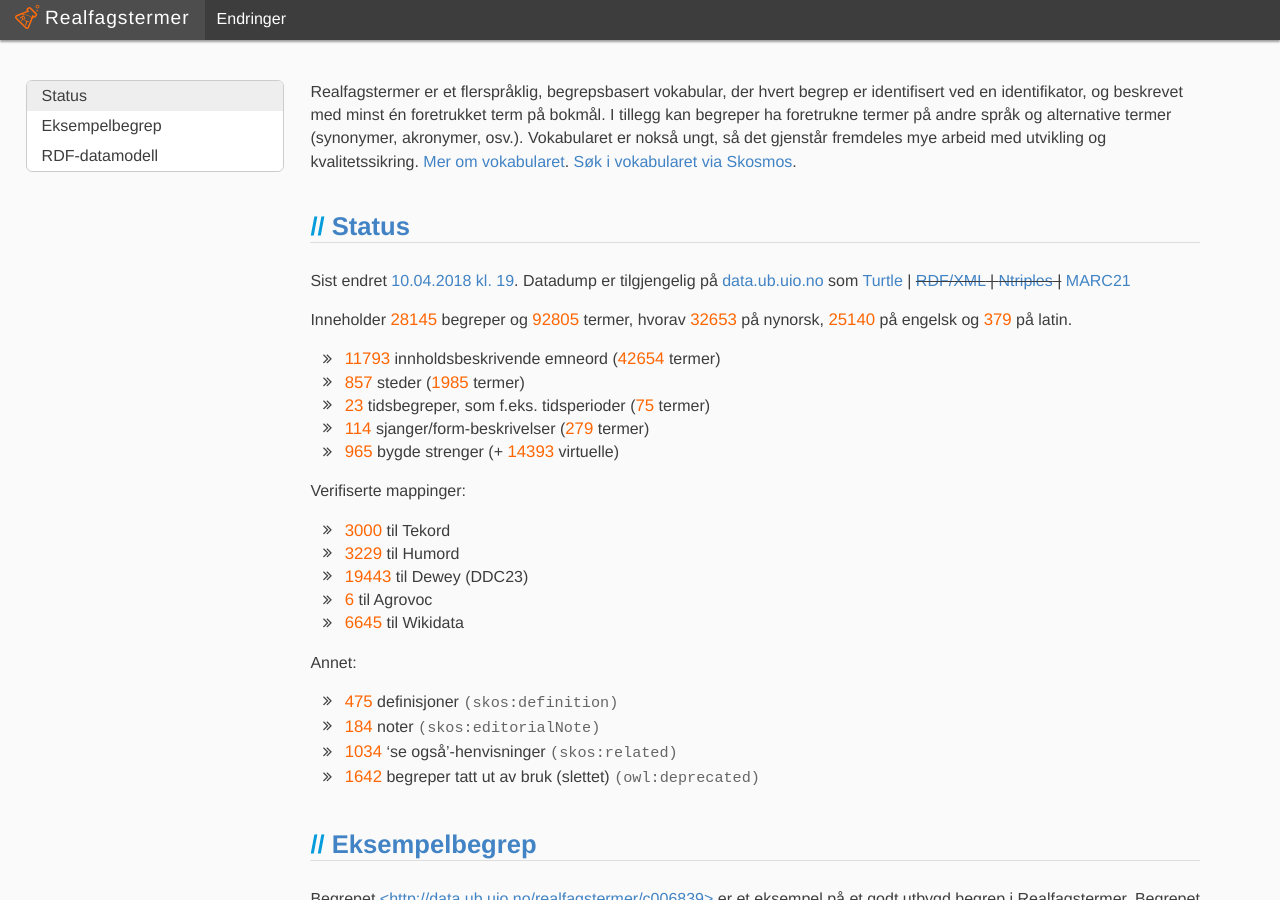
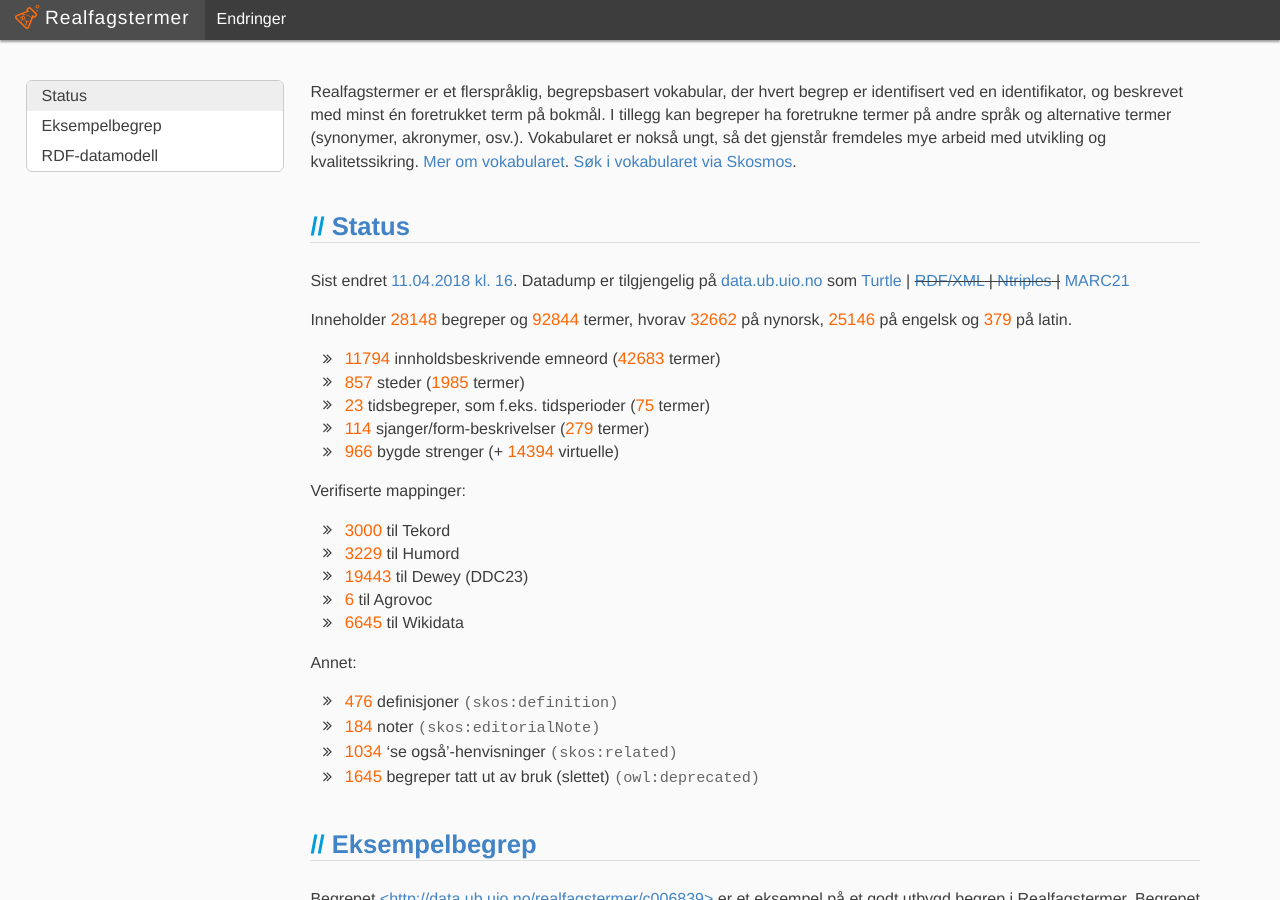
Before and after one commit to realfagstermer/realfagstermer.github.io, a Jekyll site: the page built from index.html, in a window 1280 px wide and 900 px high. Built offline with Jekyll 4.4.1, drawn with Linux system fonts in a browser that asks for light colours; nearby versions of some CDN libraries; library files that are not in the unit come from our copies.

Commit message:
Update stats

```diff
--- a/_data/stats_current.json
+++ b/_data/stats_current.json
@@ -1,10 +1,10 @@
 {
-  "concepts": 28145,
-  "conceptsWithoutStrings": 12787,
-  "deprecatedConcepts": 1642,
+  "concepts": 28148,
+  "conceptsWithoutStrings": 12788,
+  "deprecatedConcepts": 1645,
   "facets": {
     "CompoundConcept": {
-      "concepts": 965,
+      "concepts": 966,
       "prefLabels": {},
       "terms": 0
     },
@@ -58,35 +58,35 @@
     },
     "Topic": {
       "altLabels": {
-        "en": 2086,
+        "en": 2088,
         "la": 24,
-        "nb": 4599,
-        "nn": 5487
+        "nb": 4616,
+        "nn": 5494
       },
-      "concepts": 11793,
+      "concepts": 11794,
       "prefLabels": {
-        "en": 6567,
+        "en": 6569,
         "la": 354,
-        "nb": 11791,
+        "nb": 11792,
         "nn": 11746
       },
-      "terms": 42654
+      "terms": 42683
     },
     "VirtualCompoundConcept": {
-      "concepts": 14393,
+      "concepts": 14394,
       "prefLabels": {},
       "terms": 0
     }
   },
   "features": {
-    "broadMatch": 3065,
-    "closeMatch": 17964,
-    "definition": 475,
+    "broadMatch": 3063,
+    "closeMatch": 17960,
+    "definition": 476,
     "editorialNote": 184,
-    "exactMatch": 5455,
+    "exactMatch": 5453,
     "narrowMatch": 1,
     "related": 1034,
-    "relatedMatch": 4065
+    "relatedMatch": 4064
   },
   "mappings": {
     "agrovoc": 6,
@@ -96,11 +96,11 @@
     "wikidata": 6645
   },
   "terms": {
-    "_sum": 92805,
-    "en": 25140,
+    "_sum": 92844,
+    "en": 25146,
     "la": 379,
-    "nb": 34633,
-    "nn": 32653
+    "nb": 34657,
+    "nn": 32662
   },
-  "ts": 1523390181
+  "ts": 1523465968
 }
```
Also changed, not shown: _data/stats.json.
